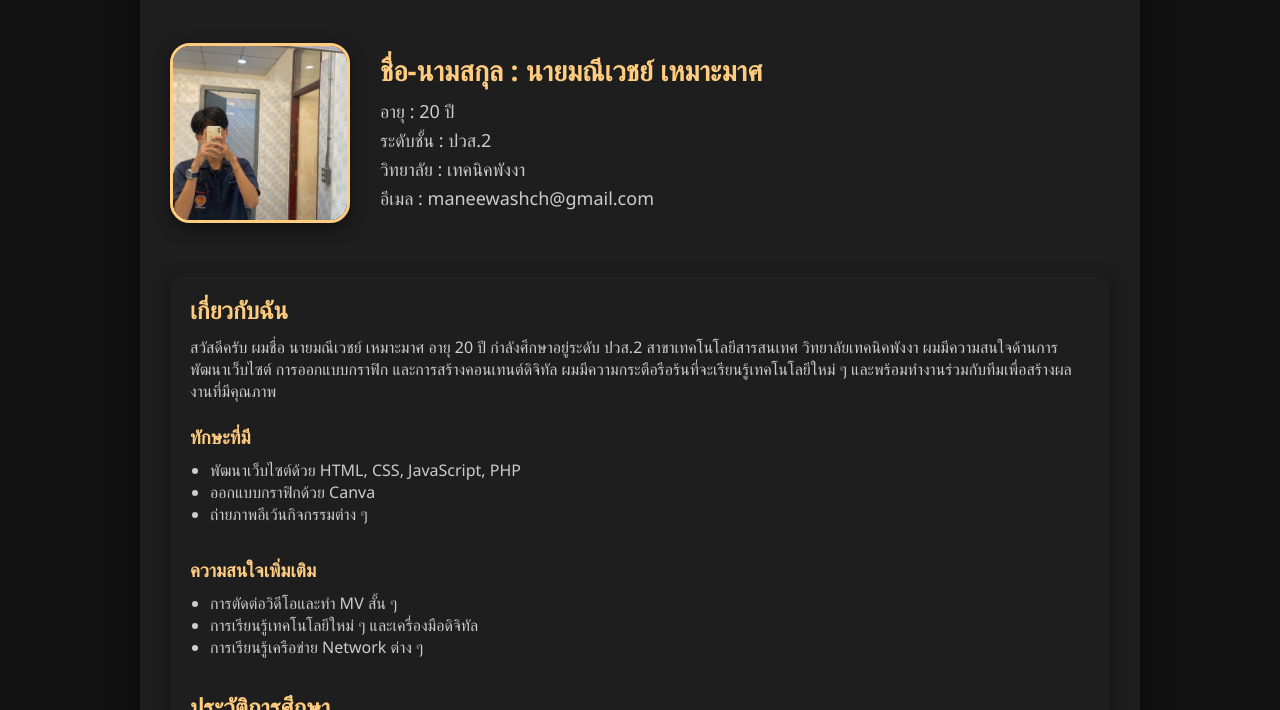
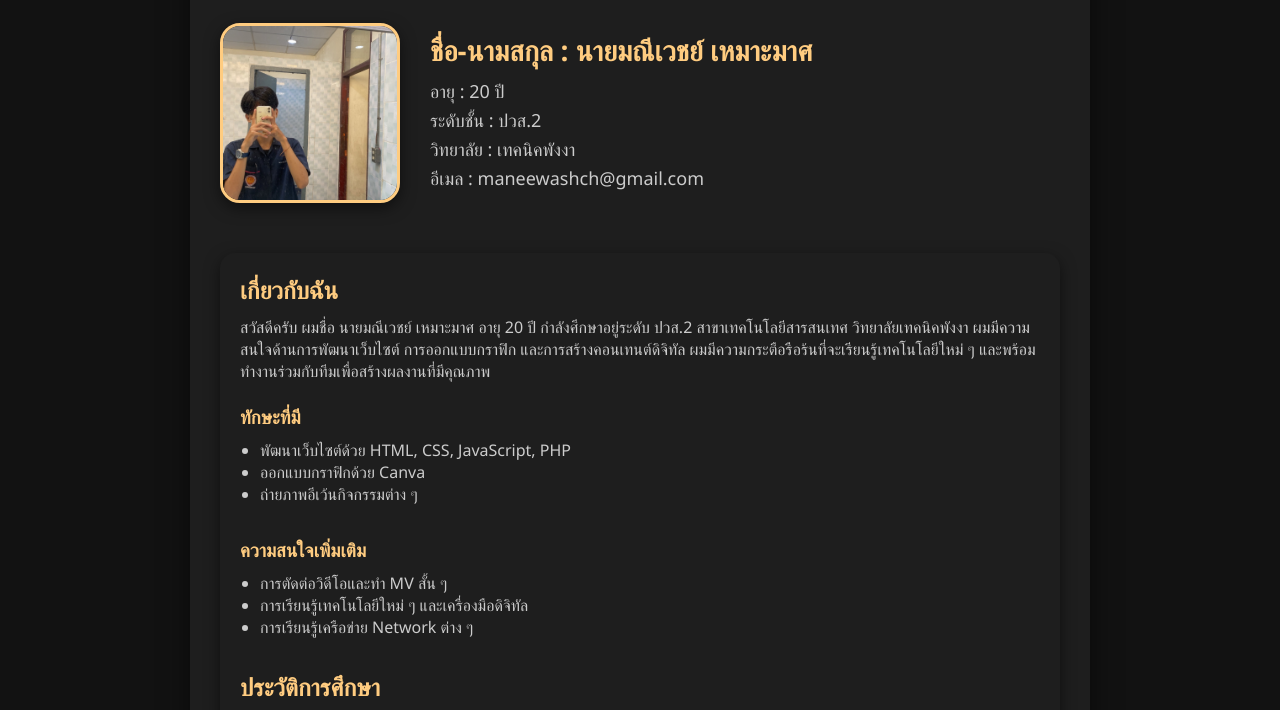
Before and after one commit to maneewashch-beep/my-portfolio, a plain HTML site: page index.html in a window 1280 px wide. Shown: the part 177-887 px from the top of the page. Drawn offline with Linux system fonts and the light colour scheme.

Commit message:
Add files via upload

```diff
--- a/index.html
+++ b/index.html
@@ -48,10 +48,11 @@
       padding: 30px;
       border-radius: 20px;
       box-shadow: 0 10px 30px rgba(0,0,0,0.5);
-      width: 90%;
-      max-width: 1000px;
+      width: 95%;
+      max-width: 900px;
       animation: fadeIn 0.8s ease;
-      margin: 20px auto;
+      width: 95%;
+      margin: 0 auto;
     }
 
     @keyframes fadeIn {
```
